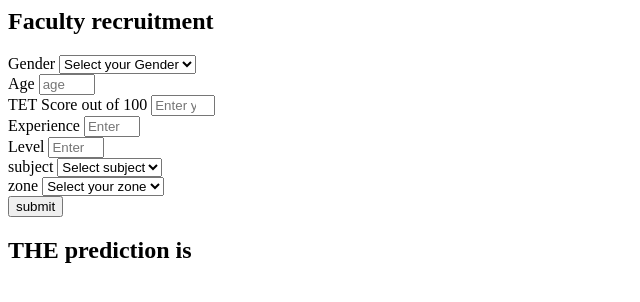
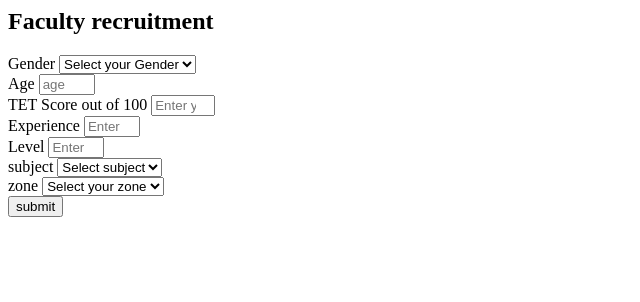
Before and after one commit to sai1027/Faculty_recruitment, a Flask app: page /predictdata in a window 1280 px wide. Shown: the top 302 px of the page, without its empty margins (0-640 px from the left). Run offline with Flask 3, Linux system fonts and the light colour scheme.

Commit message:
Update home.html

```diff
--- a/templates/home.html
+++ b/templates/home.html
@@ -87,9 +87,7 @@
                 <input class="btn btn-primary" type="submit" value="submit" required />
             </div>
         </form>
-        <h2>
-            THE prediction is {{results}}
-        </h2>
+
 
         <body>
 
```
